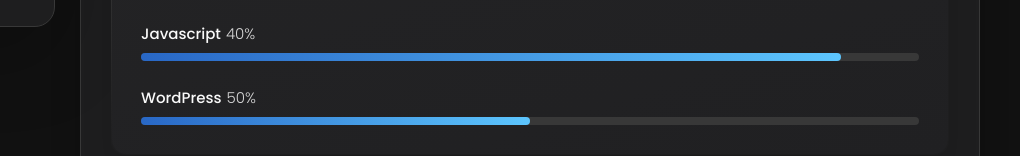
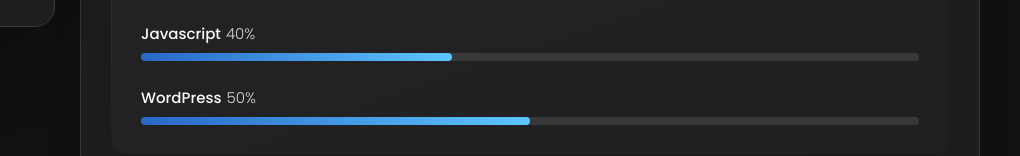
Before and after one commit to sarfarazstark/sarfarazstark.github.io, a plain HTML site: page index.html in a window 1280 px wide. Shown: the part 796-952 px from the top of the page, 260-1280 px from the left. Drawn offline with nearby package versions, Linux system fonts and the light colour scheme.

Commit message:
Update index.html

```diff
--- a/index.html
+++ b/index.html
@@ -319,7 +319,7 @@
               </div>
 
               <div class="skill-progress-bg">
-                <div class="skill-progress-fill" style="width: 90%;"></div>
+                <div class="skill-progress-fill" style="width: 40%;"></div>
               </div>
 
             </li>
```
